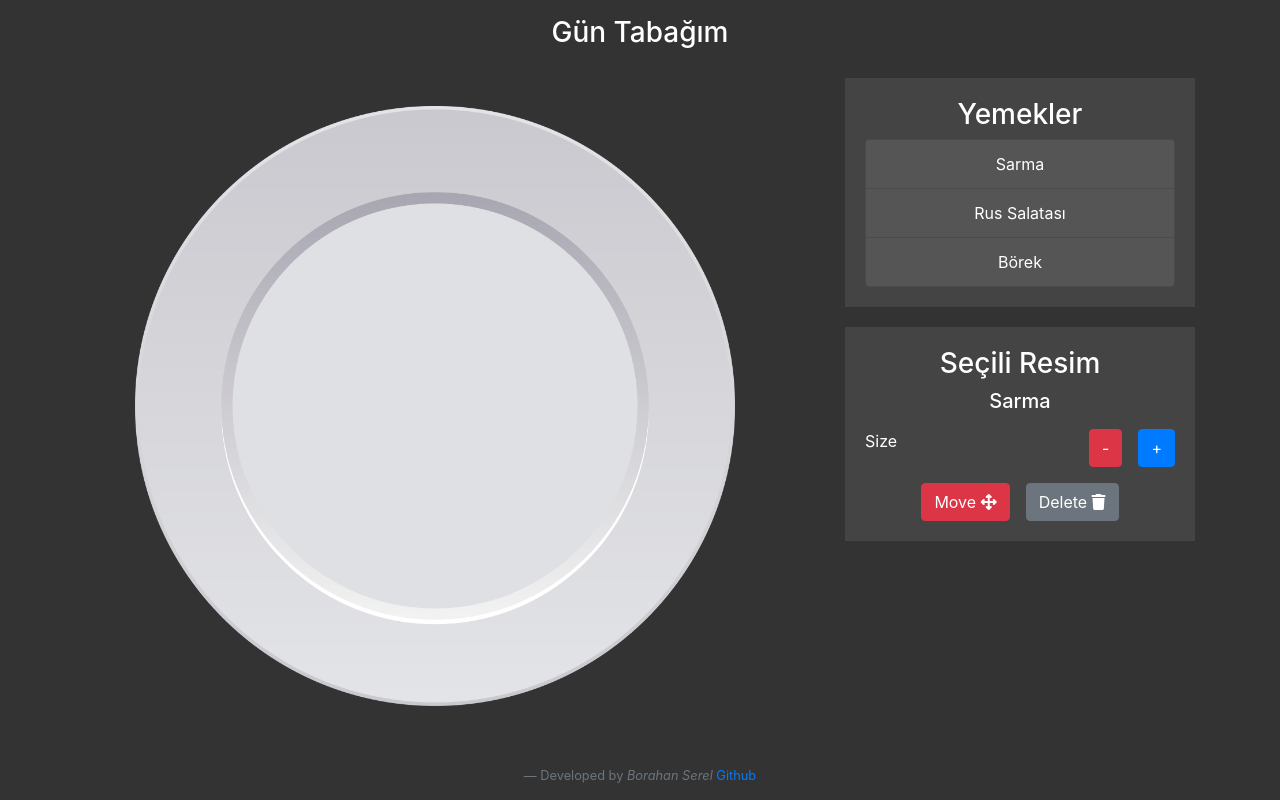
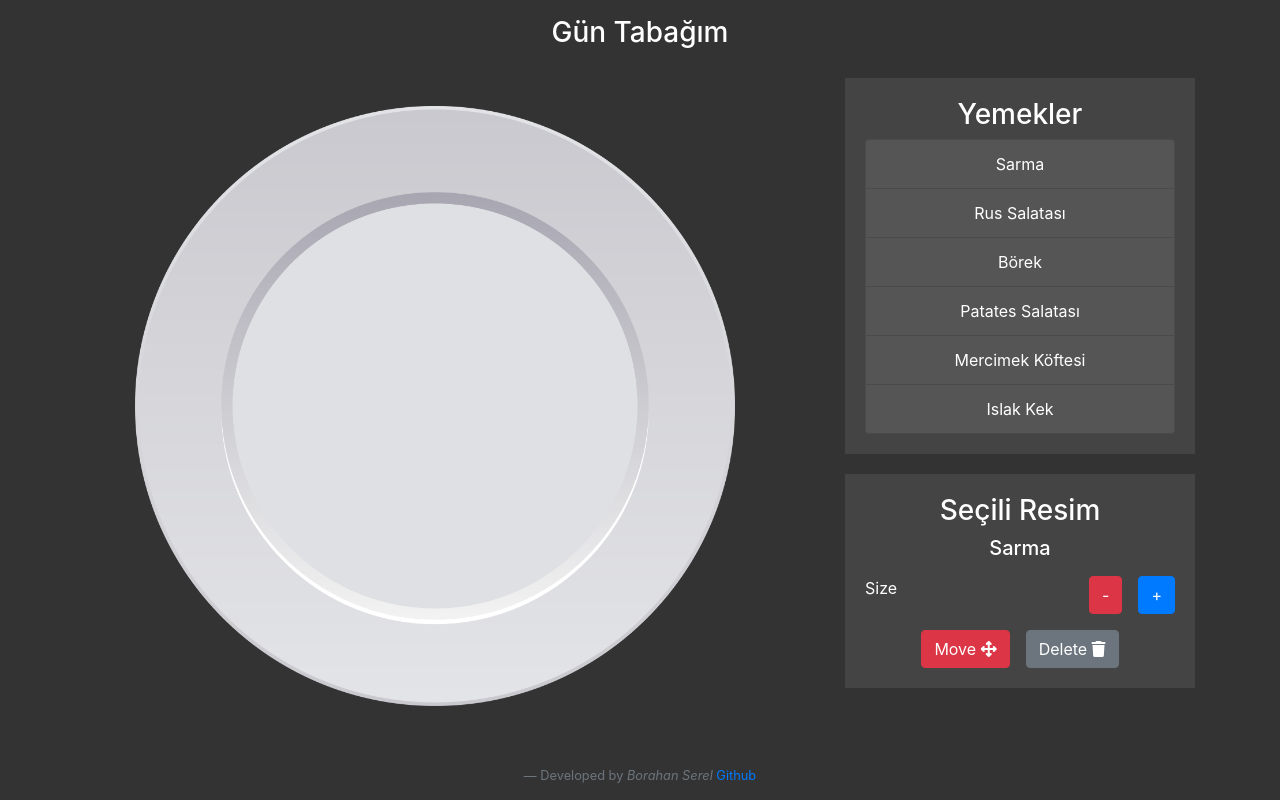
Before and after one commit to boraserel/guntabagim, a plain HTML site: page index.html in a window 1280 px wide. Drawn offline with nearby package versions, Linux system fonts and the light colour scheme.

Commit message:
new foods added

```diff
--- a/index.html
+++ b/index.html
@@ -29,7 +29,11 @@
         <div id="menu-list" class="list-group">
           <a href="#" class="list-group-item list-group-item-action" draggable="true" ondragstart="drag(event)" data-yemek="sarma">Sarma</a>
           <a href="#" class="list-group-item list-group-item-action" draggable="true" ondragstart="drag(event)" data-yemek="rus">Rus Salatası</a>
-          <a href="#" class="list-group-item list-group-item-action" draggable="true" ondragstart="drag(event)" data-yemek="borek">Börek</a>
+          <a href="#" class="list-group-item list-group-item-action" draggable="true" ondragstart="drag(event)" data-yemek="börek">Börek</a>
+          <a href="#" class="list-group-item list-group-item-action" draggable="true" ondragstart="drag(event)" data-yemek="patates-salatası">Patates Salatası</a>
+          <a href="#" class="list-group-item list-group-item-action" draggable="true" ondragstart="drag(event)" data-yemek="mercimek-köftesi">Mercimek Köftesi</a>
+          <a href="#" class="list-group-item list-group-item-action" draggable="true" ondragstart="drag(event)" data-yemek="ıslak-kek">Islak Kek</a>
+
         </div>
       </div>
       <div class="menu">
```
Also changed, not shown: images/börek.png (renamed from images/borek.png), images/mercimek-köftesi.png (added), images/patates-salatası.png (added), images/ıslak-kek.png (added).
